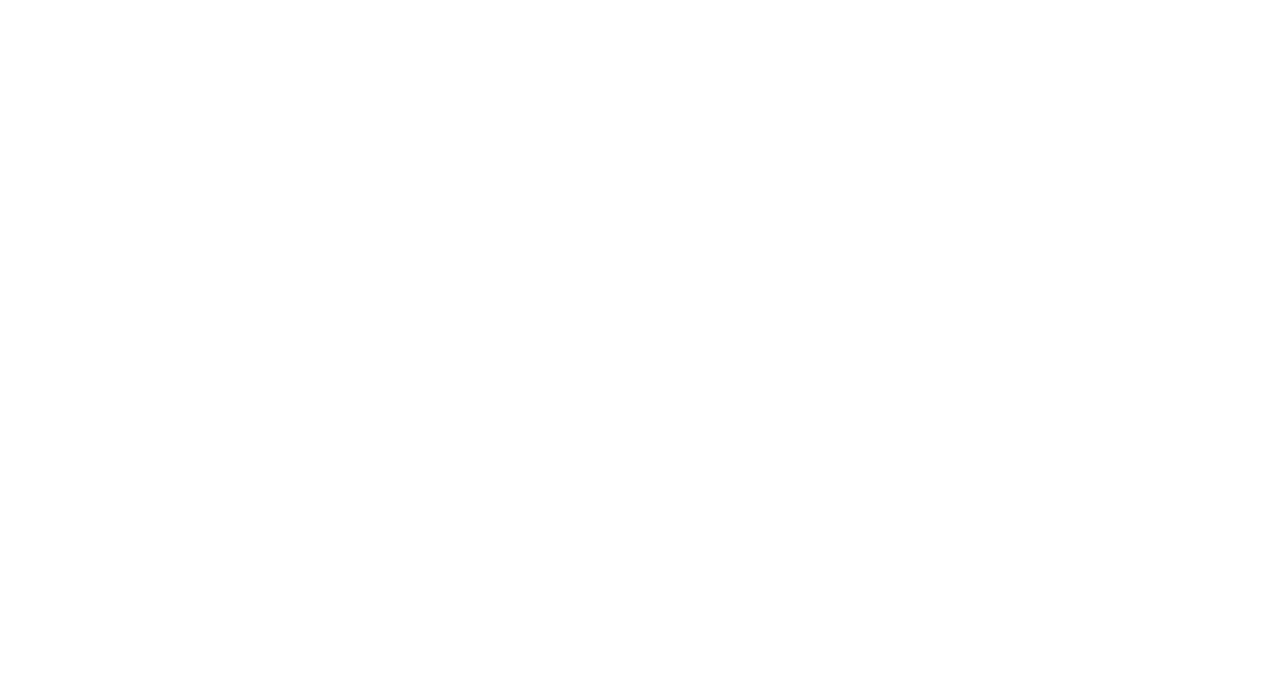
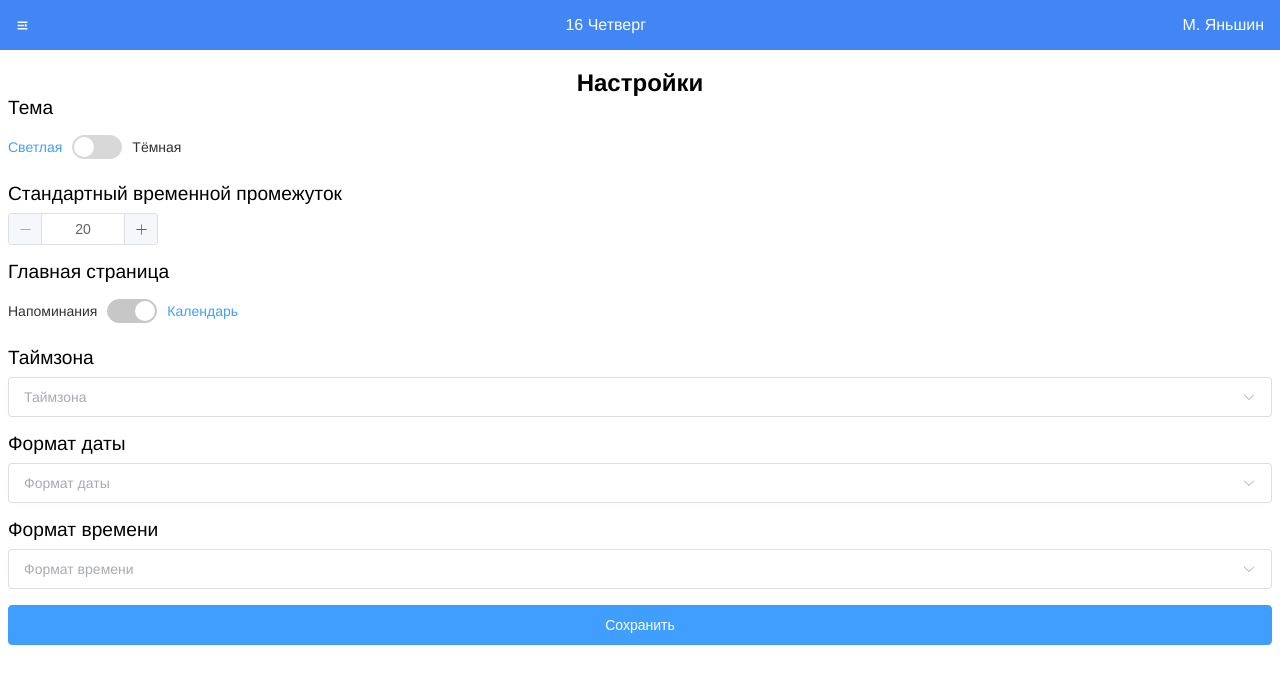
Before and after one commit to MikeYanshin/GreatDayApp, a Vue app: page /settings in a window 1280 px wide. Before the commit this address had no page. Shown: the top 684 px of the page. Built offline with nearby package versions, Linux system fonts and the light colour scheme.

Commit message:
Страница настроек, улучшения UI

```diff
--- a/src/App.vue
+++ b/src/App.vue
@@ -3,7 +3,7 @@
     <transition name="noti-anim">
       <g-d-notify v-if="shown" />
     </transition>
-    <app-header v-if="onHomePage || onRemindersPage" />
+    <app-header v-if="onHomePage || onRemindersPage || onSettingsPage" />
     <router-view />
     <el-button
       v-if="onHomePage"
@@ -44,6 +44,7 @@ const route = useRoute();
 
 const onHomePage = computed(() => route.name === "home");
 const onRemindersPage = computed(() => route.name === "reminders");
+const onSettingsPage = computed(() => route.name === "settings");
 const addTaskListVisible = ref(false);
 const addTask = (type: string, event: Event) => {
   event.stopPropagation();
@@ -53,7 +54,7 @@ const addTask = (type: string, event: Event) => {
 </script>
 <style>
 #app {
-  font-family: Poppins, Helvetica, Arial, sans-serif;
+  font-family: Helvetica, sans-serif;
   -webkit-font-smoothing: antialiased;
   -moz-osx-font-smoothing: grayscale;
   text-align: center;
--- a/src/components/AppHeader.vue
+++ b/src/components/AppHeader.vue
@@ -33,7 +33,7 @@ const currentDay = computed(() => {
 
 // Функция для открытия/закрытия бокового меню
 const toggleSideMenu = () => {
-  sideMenuStore.toggleSideMenu();
+  sideMenuStore.openSideMenu();
 };
 </script>
 
--- /dev/null
+++ b/src/components/GDTags.vue
@@ -0,0 +1,73 @@
+<template>
+  <div class="gd-tags">
+    <el-tag
+      v-for="tag in dynamicTags"
+      :key="tag"
+      class="mx-1"
+      closable
+      size="large"
+      :disable-transitions="false"
+      @close="handleClose(tag)"
+      effect="plain"
+      round
+    >
+      {{ tag }}
+    </el-tag>
+    <el-input
+      v-if="inputVisible"
+      ref="InputRef"
+      v-model="inputValue"
+      class="ml-1 w-20"
+      @keyup.enter="handleInputConfirm"
+      @blur="handleInputConfirm"
+    />
+    <el-button v-else class="button-new-tag ml-1" @click="showInput">
+      + Добавить тэг
+    </el-button>
+  </div>
+</template>
+
+<script lang="ts" setup>
+import { nextTick, ref, watch, defineEmits } from "vue";
+import { ElInput } from "element-plus";
+
+const inputValue = ref("");
+const dynamicTags = ref([]);
+const inputVisible = ref(false);
+const InputRef = ref<InstanceType<typeof ElInput>>();
+interface Emits {
+  (event: "update:modelValue", params: string[]): void;
+}
+const emits = defineEmits<Emits>();
+const handleClose = (tag: string) => {
+  dynamicTags.value.splice(dynamicTags.value.indexOf(tag), 1);
+};
+
+const showInput = () => {
+  inputVisible.value = true;
+  nextTick(() => {
+    InputRef.value!.input!.focus();
+  });
+};
+
+const handleInputConfirm = () => {
+  if (inputValue.value) {
+    // Проверяем, нет ли уже такого элемента в массиве
+    if (!dynamicTags.value.includes(inputValue.value)) {
+      dynamicTags.value.push(inputValue.value);
+    }
+  }
+  emits("update:modelValue", dynamicTags.value);
+  inputVisible.value = false;
+  inputValue.value = "";
+};
+</script>
+
+<style scoped>
+.gd-tags {
+  display: flex;
+  width: 100%;
+  flex-flow: wrap;
+  gap: 8px;
+}
+</style>
--- a/src/components/GDTagsInput.vue
+++ b/src/components/GDTagsInput.vue
@@ -29,7 +29,6 @@
         class="custom-input"
         :class="{ 'custom-input-hidden': tagInputDisabled() }"
         :value="currentTag"
-        placeholder="Добавить тэги"
         :disabled="tagInputDisabled()"
         @input="processTags($event.target.value)"
         @keydown.tab.prevent="processTagsOnKeyUpEvent($event.target.value)"
--- a/src/components/SideMenu.vue
+++ b/src/components/SideMenu.vue
@@ -1,47 +1,99 @@
 <template>
-  <div class="side-menu">
-    <button @click="sideMenuStore.toggleSideMenu()">закрыть</button>
-    <div @click="goToBasePage" class="base-page">{{ basePage }}</div>
+  <div class="side-menu" @click="closeMenuOutside">
+    <div class="side-menu-content" ref="menuRef">
+      <div class="side-menu-header">Great Day</div>
+      <br />
+      <div @click="router.push('/')" v-if="!onHomePage" class="base-page">
+        <el-icon><Calendar /></el-icon>
+        Календарь
+      </div>
+      <div
+        @click="router.push('reminders')"
+        v-if="!onRemindersPage"
+        class="base-page"
+      >
+        <el-icon><Bell /></el-icon>
+        Напоминания
+      </div>
+      <div
+        v-if="!onSettingsPage"
+        @click="router.push('settings')"
+        class="base-page"
+      >
+        <el-icon><Tools /></el-icon>
+        Настройки
+      </div>
+    </div>
   </div>
 </template>
 
 <script setup lang="ts">
 import { useRouter, useRoute } from "vue-router";
 import { useSideMenuStore } from "@/store";
-import { computed } from "vue";
+import { computed, ref, watch } from "vue";
+import { Tools, Calendar, Bell } from "@element-plus/icons-vue";
 
 const sideMenuStore = useSideMenuStore();
 const router = useRouter();
 const route = useRoute();
 const onHomePage = computed(() => route.name === "home");
 const onRemindersPage = computed(() => route.name === "reminders");
-const basePage = computed(() =>
-  onHomePage.value ? "Напоминания" : "Календарь"
-);
-const goToBasePage = () => {
-  if (onHomePage.value) router.push("reminders");
-  if (onRemindersPage.value) router.push("/");
+const onSettingsPage = computed(() => route.name === "settings");
+const menuRef = ref<HTMLDivElement | null>(null);
+
+const closeMenuOutside = (event: MouseEvent) => {
+  if (!menuRef.value?.contains(event.target)) {
+    sideMenuStore.closeSideMenu();
+  }
+};
+
+watch(route, () => {
   sideMenuStore.toggleSideMenu();
-};
+});
 </script>
 
 <style scoped>
-/* Стили для бокового меню и анимации */
 .side-menu {
   position: fixed;
   top: 0;
   left: 0;
   height: 100vh;
-  width: 100px;
-  background-color: #f9f9f9;
+  width: -webkit-fill-available;
+  z-index: 5;
+}
+
+.side-menu-content {
+  width: 250px;
+  background-color: #ececec;
   color: #fff;
   padding: 20px;
   box-shadow: 2px 0 5px rgba(0, 0, 0, 0.2);
-  z-index: 5;
+  display: block;
+  height: 100%;
 }
 
 .base-page {
-  margin-top: 8px;
-  color: black;
+  margin-top: 14px;
+  color: #434242;
+  font-size: 22px;
+  display: flex;
+  gap: 12px;
+  align-items: center;
+  margin-left: 16px;
+}
+
+.side-menu-header {
+  font-family: Helvetica, sans-serif;
+  font-weight: 100;
+  font-size: 50px;
+  background: linear-gradient(
+    0deg,
+    rgba(51, 126, 204, 1) 0%,
+    rgba(64, 158, 255, 1) 55%,
+    rgba(198, 226, 255, 1) 100%
+  );
+  background-clip: text;
+  -webkit-background-clip: text;
+  color: transparent;
 }
 </style>
--- a/src/router/index.ts
+++ b/src/router/index.ts
@@ -33,6 +33,11 @@ const routes: Array<RouteRecordRaw> = [
     name: "reminders",
     component: () => import("../views/RemindersView.vue"),
   },
+  {
+    path: "/settings",
+    name: "settings",
+    component: () => import("../views/SettingsView.vue"),
+  },
 ];
 
 const router = createRouter({
--- a/src/store/index.ts
+++ b/src/store/index.ts
@@ -22,6 +22,12 @@ export const useSideMenuStore = defineStore("side-menu", {
   actions: {
     toggleSideMenu() {
       this.isOpen = !this.isOpen;
+    },
+    closeSideMenu() {
+      this.isOpen = false;
+    },
+    openSideMenu() {
+      this.isOpen = true;
     },
   },
 });
--- a/src/views/AddTaskView.vue
+++ b/src/views/AddTaskView.vue
@@ -1,9 +1,12 @@
 <template>
   <div class="add-task-page">
     <div class="task-actions">
-      <button @click="router.back()">Отменить</button>
+      <el-button text bg @click="router.back()">Отменить</el-button>
       <div>Добавить {{ pageHeader }}</div>
-      <button
+      <el-button
+        text
+        bg
+        type="primary"
         @click="
           () => {
             console.log(taskData);
@@ -11,54 +14,83 @@
         "
       >
         Сохранить
-      </button>
+      </el-button>
     </div>
-    <GDInput
+    <label>
+      <span class="label-title">Название</span>
+      <el-input
         v-model="taskData.title"
         placeholder="Введите название"
-      accentColor="black"
+      ></el-input>
+    </label>
+    <label>
+      <span class="label-title">Весь день</span>
+      <el-switch
+        class="add-task-item"
+        v-model="allDayLong"
+        size="large"
+        style="--el-switch-on-color: #c7c7c7; --el-switch-off-color: #c7c7c7"
+        active-text="Нет"
+        inactive-text="Да"
       />
-    <!-- <div class="all-day" v-if="taskTypeEvent">
-      <input type="checkbox" id="allDay" name="allDay" />
-      <label for="allDay">Весь день</label>
-    </div> -->
-    <input
-      class="date-picker"
-      type="datetime-local"
-      id="startTime"
-      name="startTime"
-      @change="submitChange('startTime', $event)"
+    </label>
+    <label>
+      <span class="label-title">Дата начала</span>
+      <el-config-provider :locale="ru">
+        <el-date-picker
+          class="add-task-item"
+          v-model="taskData.startTime"
+          type="datetime"
+          placeholder="Дата начала"
         />
-    <input
-      class="date-picker"
-      v-if="taskTypeEvent"
-      type="datetime-local"
-      id="endTime"
-      name="endTime"
-      @change="submitChange('endTime', $event)"
+      </el-config-provider>
+    </label>
+    <label v-if="taskTypeEvent">
+      <span class="label-title">Дата конец</span>
+      <el-config-provider :locale="ru">
+        <el-date-picker
+          class="add-task-item"
+          v-model="taskData.endTime"
+          type="datetime"
+          placeholder="Дата конец"
         />
-    <GDInput
+      </el-config-provider>
+    </label>
+    <label>
+      <span class="label-title">Описание</span>
+      <el-input
         v-model="taskData.description"
+        :rows="2"
+        type="textarea"
         placeholder="Добавить описание"
-      accentColor="black"
       />
-    <GDInput
-      v-if="taskTypeEvent"
-      v-model="taskData.color"
-      placeholder="Изменить цвет"
-      accentColor="black"
+    </label>
+    <label class="inline">
+      <span class="label-title">Выбрать цвет</span>
+      <el-config-provider :locale="ru">
+        <el-color-picker size="small" v-model="taskData.color" />
+      </el-config-provider>
+    </label>
+    <label>
+      <span class="label-title">Добавить тэги</span>
+      <GDTags v-model="taskData.tags" />
+    </label>
+
+    <el-rate
+      v-if="taskTypeRemind"
+      v-model="remindDifficult"
+      clearable
+      :colors="['#67C23A', '#E6A23C', '#F56C6C']"
     />
-    <!-- Тэги -->
-    <GDTagsInput v-model="taskData.tags" />
   </div>
 </template>
 
 <script lang="ts" setup>
+import ru from "element-plus/dist/locale/ru.min";
 import { computed, onMounted, ref } from "vue";
 import { useRouter, useRoute } from "vue-router";
-import GDInput from "@/components/GDInput.vue";
-import GDButton from "@/components/GDButton.vue";
-import GDTagsInput from "@/components/GDTagsInput.vue";
+
+import GDTags from "@/components/GDTags.vue";
 const router = useRouter();
 const route = useRoute();
 
@@ -67,9 +99,11 @@ const taskData = ref({
   startTime: "",
   endTime: "",
   description: "",
-  color: "",
+  color: "#ccc",
   tags: [],
 });
+const remindDifficult = ref(0);
+const allDayLong = ref(false);
 
 // onMounted(() => {});
 
@@ -78,24 +112,27 @@ const taskTypeEvent = computed(() => taskType.value === "event");
 const taskTypeRemind = computed(() => taskType.value === "remind");
 const submitChange = (type, event) => {
   taskData.value[type] = new Date(event.target.value);
-  console.log(taskData.value);
 };
 const pageHeader = computed(() =>
   taskTypeEvent.value ? "событие" : "напоминание"
 );
 </script>
 
-<style>
+<style scoped>
 .add-task-page {
   display: flex;
   flex-direction: column;
   padding: 8px;
+  color: black;
 }
 
 .task-actions {
   display: flex;
   justify-content: space-between;
-  margin-bottom: 24px;
+  margin-bottom: 14px;
+  align-items: baseline;
+  padding-bottom: 14px;
+  border-bottom: 1px solid #c9c9c9;
 }
 
 .date-picker {
@@ -112,4 +149,18 @@ const pageHeader = computed(() =>
   width: -webkit-fill-available;
   border-radius: 8px;
 }
+
+label {
+  display: flex;
+  flex-direction: column;
+  align-items: flex-start;
+  gap: 8px;
+  color: black;
+  margin-bottom: 16px;
+  font-size: larger;
+}
+
+.inline {
+  flex-direction: row;
+}
 </style>
--- /dev/null
+++ b/src/views/SettingsView.vue
@@ -0,0 +1,152 @@
+<template>
+  <div class="settings-page">
+    <div class="settings-page-title">Настройки</div>
+    <div class="settings">
+      <label for="theme">
+        <span class="label-title">Тема</span>
+        <el-switch
+          class="settings-item"
+          v-model="lightTheme"
+          id="theme"
+          size="large"
+          style="--el-switch-on-color: #444444; --el-switch-off-color: #d9d8d8"
+          active-text="Тёмная"
+          inactive-text="Светлая"
+      /></label>
+      <label for="">
+        <span class="label-title">Стандартный временной промежуток</span>
+        <el-input-number
+          class="settings-item"
+          label="Стандартный временной промежуток"
+          v-model="num"
+          :min="20"
+          :max="720"
+          :step="5"
+          @change="handleChange"
+        />
+      </label>
+      <label for="">
+        <span class="label-title">Главная страница</span>
+        <el-switch
+          class="settings-item"
+          v-model="defaultPage"
+          size="large"
+          style="--el-switch-on-color: #c7c7c7; --el-switch-off-color: #c7c7c7"
+          active-text="Календарь"
+          inactive-text="Напоминания"
+        />
+      </label>
+      <label for="">
+        <span class="label-title">Таймзона</span>
+        <el-select
+          class="settings-item"
+          v-model="selectedTimezone"
+          placeholder="Таймзона"
+          size="large"
+        >
+          <el-option
+            v-for="item in timezones"
+            :key="item.value"
+            :label="item.label"
+            :value="item.value"
+          />
+        </el-select>
+      </label>
+      <label for="">
+        <span class="label-title">Формат даты</span>
+        <el-select
+          v-model="selectedDateFormat"
+          placeholder="Формат даты"
+          size="large"
+          class="settings-item"
+        >
+          <el-option
+            v-for="item in dateFormat"
+            :key="item.value"
+            :label="item.label"
+            :value="item.value"
+          />
+        </el-select>
+      </label>
+      <label for="">
+        <span class="label-title">Формат времени</span>
+        <el-select
+          v-model="selectedTimeFormat"
+          placeholder="Формат времени"
+          size="large"
+          class="settings-item"
+        >
+          <el-option
+            v-for="item in timeFormat"
+            :key="item.value"
+            :label="item.label"
+            :value="item.value"
+          />
+        </el-select>
+      </label>
+      <el-button size="large" type="primary">Сохранить</el-button>
+    </div>
+  </div>
+</template>
+<script lang="ts" setup>
+import { ref } from "vue";
+
+const lightTheme = ref(false);
+const defaultPage = ref(true);
+const num = ref(20);
+const timezones = ref([
+  { label: "Всемирное время (UTC)", value: "UTC" },
+  { label: "Всемирное время (GMT)", value: "GMT" },
+  { label: "Московское время", value: "Europe/Moscow" },
+  { label: "Владивостокское время", value: "Asia/Vladivostok" },
+  { label: "Красноярское время", value: "Asia/Krasnoyarsk" },
+  { label: "Екатеринбургское время", value: "Asia/Yekaterinburg" },
+  { label: "Омское время", value: "Asia/Omsk" },
+  { label: "Калининградское время", value: "Europe/Kaliningrad" },
+  { label: "Самарское время", value: "Europe/Samara" },
+]);
+const timeFormat = ref([
+  { label: "24-часовой формат", value: "24h" },
+  { label: "12-часовой формат", value: "12h" },
+]);
+const dateFormat = ref([
+  { label: "День/Месяц/Год", value: "DMY" },
+  { label: "Месяц/День/Год", value: "MDY" },
+  { label: "Год/Месяц/День", value: "YMD" },
+]);
+const selectedTimezone = ref();
+const selectedTimeFormat = ref();
+const selectedDateFormat = ref();
+const handleChange = (value: number) => {
+  console.log(value);
+};
+</script>
+<style scoped>
+.settings-page {
+  position: relative;
+  top: 53px;
+  padding: 16px 8px;
+}
+
+.settings {
+  display: flex;
+  flex-direction: column;
+  align-items: normal;
+}
+
+label {
+  display: flex;
+  flex-direction: column;
+  align-items: flex-start;
+  gap: 8px;
+  color: black;
+  margin-bottom: 16px;
+  font-size: larger;
+}
+
+.settings-page-title {
+  color: black;
+  font-size: 24px;
+  font-weight: 600;
+}
+</style>
```
Also changed, not shown: src/components/CalendarEvent.vue (+20 -0 lines). Lines whose indentation alone changed are shown as unchanged.
